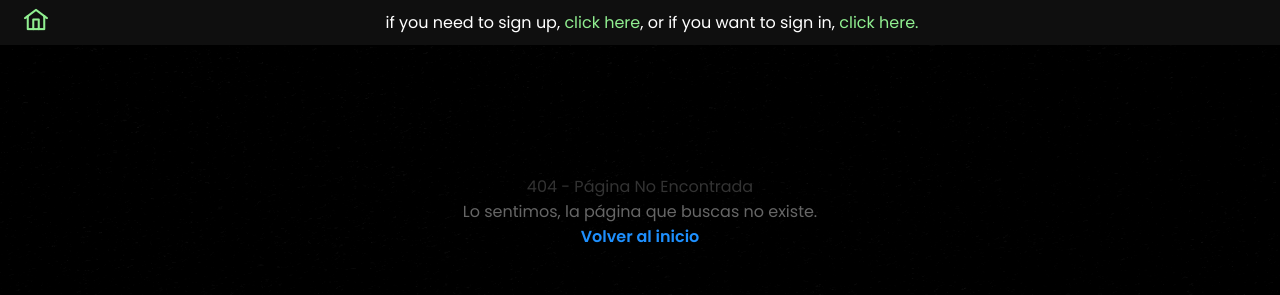
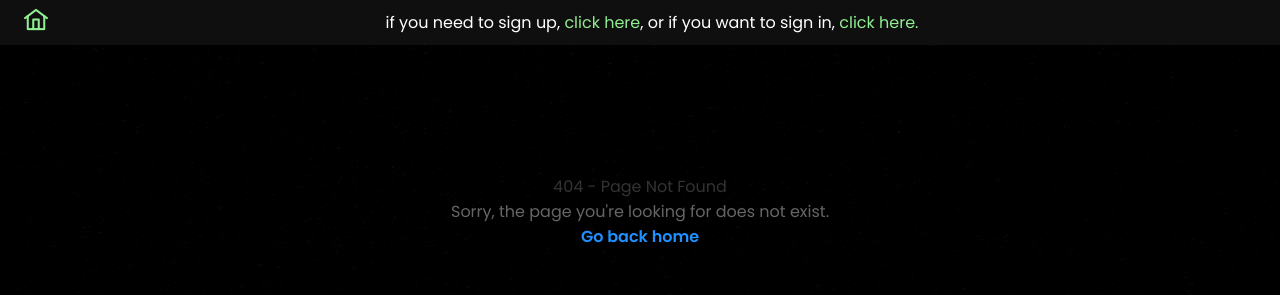
Before and after one commit to arestosora/zforums, a Vue app: page /contact in a window 1280 px wide. Shown: the top 295 px of the page. Built offline with nearby package versions, Linux system fonts and the light colour scheme.

Commit message:
fix: update lang

```diff
--- a/src/components/NotFoundComponent.vue
+++ b/src/components/NotFoundComponent.vue
@@ -1,8 +1,8 @@
 <template>
     <div class="not-found">
-      <h1>404 - Página No Encontrada</h1>
-      <p>Lo sentimos, la página que buscas no existe.</p>
-      <router-link to="/">Volver al inicio</router-link>
+      <h1>404 - Page Not Found</h1>
+      <p>Sorry, the page you're looking for does not exist.</p>
+      <router-link to="/">Go back home</router-link>
     </div>
   </template>
 
```
